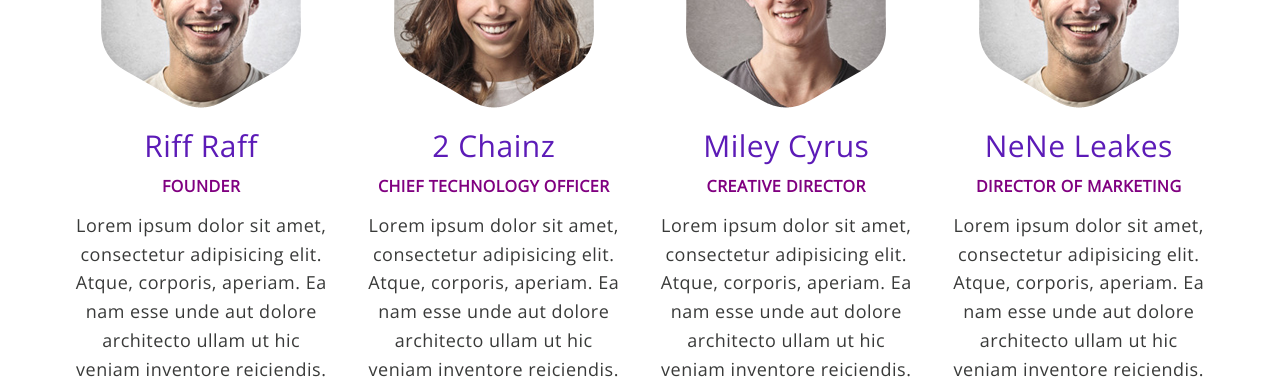
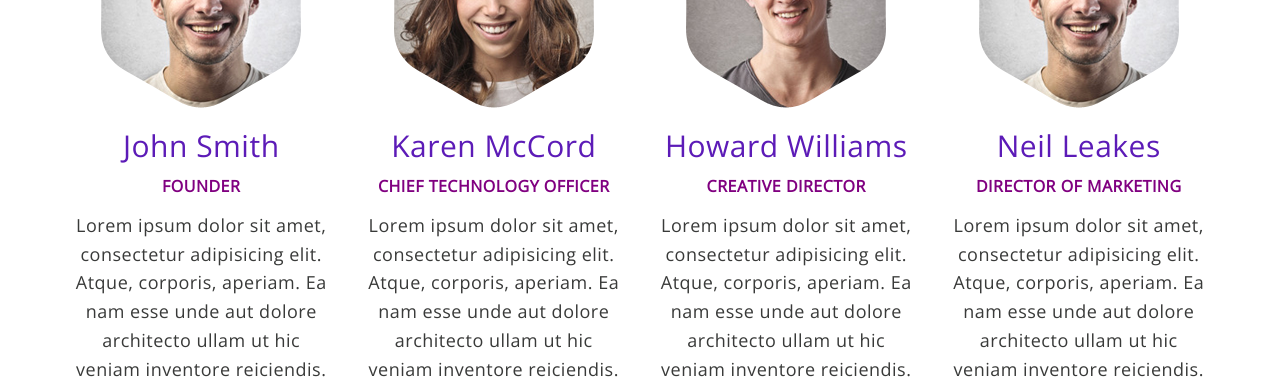
Before and after one commit to AleksKon/bv-challenge, a plain HTML site: page index.html in a window 1280 px wide. Shown: the part 3280-3659 px from the top of the page. Drawn offline with nearby package versions, Linux system fonts and the light colour scheme.

Commit message:
Update 2016-10-10T07:42:41.143Z

```diff
--- a/index.html
+++ b/index.html
@@ -162,7 +162,7 @@
       <div class="row">
         <div class="col-md-3 col-sm-6 text-center">
           <img class="img-responsive center-block" src="img/team-01.png" alt="Team Member">
-          <h3>Riff Raff</h3>
+          <h3>John Smith</h3>
           <p class="title">Founder</p>
           <p>Lorem ipsum dolor sit amet, consectetur adipisicing elit. Atque, corporis, aperiam. Ea nam esse unde aut dolore architecto ullam ut hic veniam inventore reiciendis.</p>
           <ul class="list-inline">
@@ -173,7 +173,7 @@
         </div>
         <div class="col-md-3 col-sm-6 text-center">
           <img class="img-responsive center-block" src="img/team-02.png" alt="Team Member">
-          <h3>2 Chainz</h3>
+          <h3>Karen McCord</h3>
           <p class="title">Chief Technology Officer</p>
           <p>Lorem ipsum dolor sit amet, consectetur adipisicing elit. Atque, corporis, aperiam. Ea nam esse unde aut dolore architecto ullam ut hic veniam inventore reiciendis.</p>
           <ul class="list-inline">
@@ -185,7 +185,7 @@
 
         <div class="col-md-3 col-sm-6 text-center">
           <img class="img-responsive center-block" src="img/team-03.png" alt="Team Member">
-          <h3>Miley Cyrus</h3>
+          <h3>Howard Williams</h3>
           <p class="title">Creative Director</p>
           <p>Lorem ipsum dolor sit amet, consectetur adipisicing elit. Atque, corporis, aperiam. Ea nam esse unde aut dolore architecto ullam ut hic veniam inventore reiciendis.</p>
           <ul class="list-inline">
@@ -197,7 +197,7 @@
 
         <div class="col-md-3 col-sm-6 text-center">
           <img class="img-responsive center-block" src="img/team-01.png" alt="Team Member">
-          <h3>NeNe Leakes</h3>
+          <h3>Neil Leakes</h3>
           <p class="title">Director of Marketing</p>
           <p>Lorem ipsum dolor sit amet, consectetur adipisicing elit. Atque, corporis, aperiam. Ea nam esse unde aut dolore architecto ullam ut hic veniam inventore reiciendis.</p>
           <ul class="list-inline">
```
